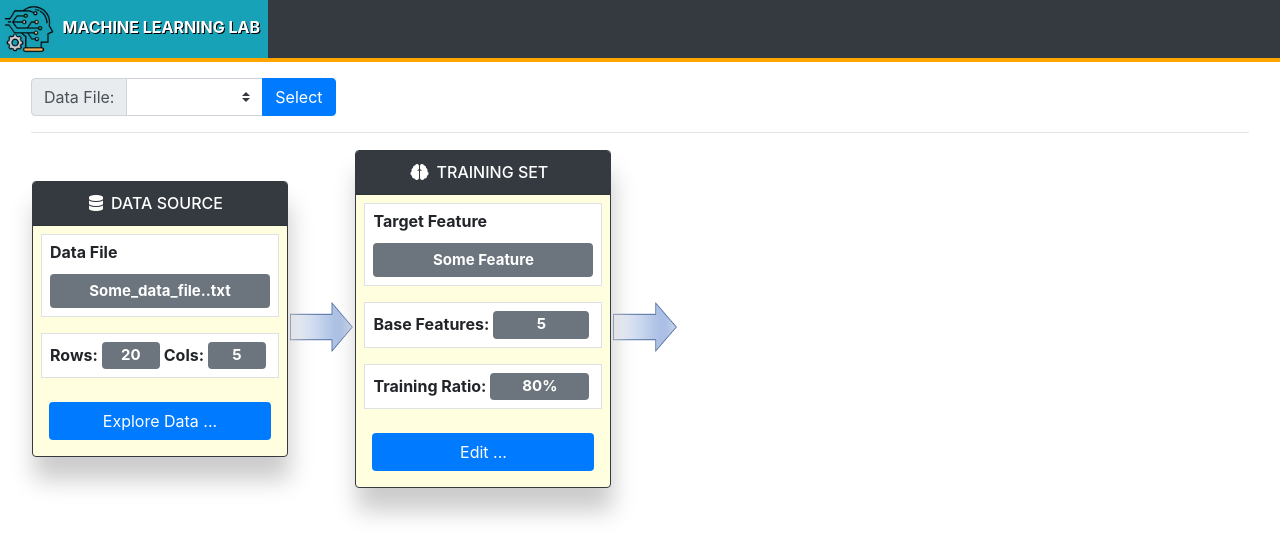
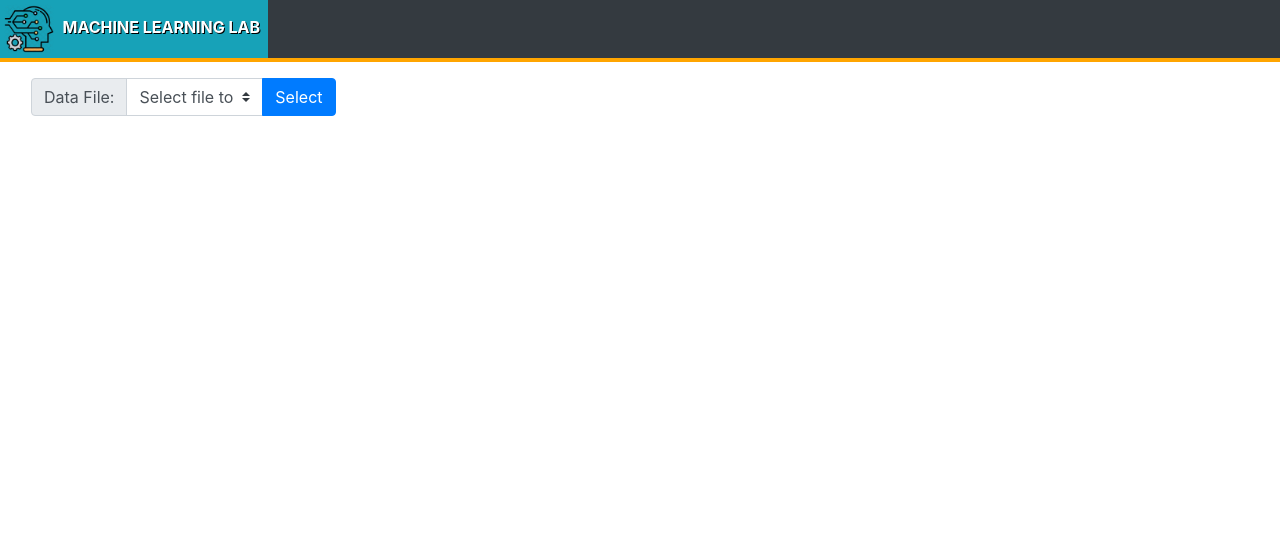
Before and after one commit to pambe525/MLWebLab, a Django app: page / in a window 1280 px wide. Shown: the top 558 px of the page. Run offline with Django 3.2, Linux system fonts and the light colour scheme; lists and menus that the app fills with data are empty; some libraries are stand-ins or nearby versions.

Commit message:
load list of files in select box

```diff
--- a/mlflow/views.py
+++ b/mlflow/views.py
@@ -1,4 +1,10 @@
 from django.shortcuts import render
+import os
+from os.path import isfile, join
 
 def home_view(request):
-    return render(request, 'home.html', {"visibility":"visible"})
+    BASE_DIR = os.path.dirname(os.path.dirname(os.path.abspath(__file__)))
+    datafiles_path = os.path.join(BASE_DIR, 'data')
+    filenames = [f for f in os.listdir(datafiles_path) if isfile(join(datafiles_path, f))]
+    context = {"visibility":"invisible", "filenames":filenames}
+    return render(request, 'home.html', context)
--- a/templates/home.html
+++ b/templates/home.html
@@ -6,13 +6,18 @@
    <div class="input-group-prepend">
      <span class="input-group-text">Data File:</span>
    </div>
-   <select id="inputFile" class="form-control custom-select" placeholder="Select file"></select>
+   <select id="inputFile" class="form-control custom-select">
+     <option selected hidden disabled>Select file to import ...</option>
+     {% for fname in filenames %}
+	     <option>{{fname}}</option>
+     {% endfor %}
+   </select>
    <div class="input-group-append">
  	 <button type="submit" class="btn btn-primary">Select</button>
    </div>
 </div>
 </form>
-<hr>
+
 <!-- /File input form  -->
 
 <!-- MLFLowChart -->
@@ -44,7 +49,7 @@
 	{% load static %}
 	<td>
 	<div class="col-* mt-3">
-		<img src="{% static 'images/right_arrow.png' %}" height="50px"/>
+		<img src="{% static 'images/double_arrow_h.png' %}" height="50px"/>
 	</div>
 	</td>
 	<!-- /Right arrow -->
```
Also changed, not shown: static/images/double_arrow_h.png (added).
